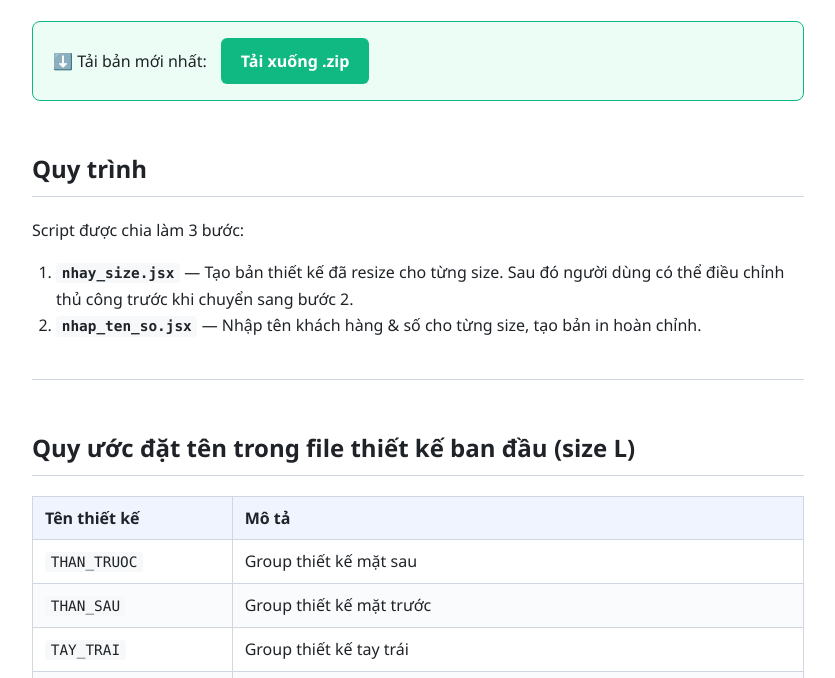
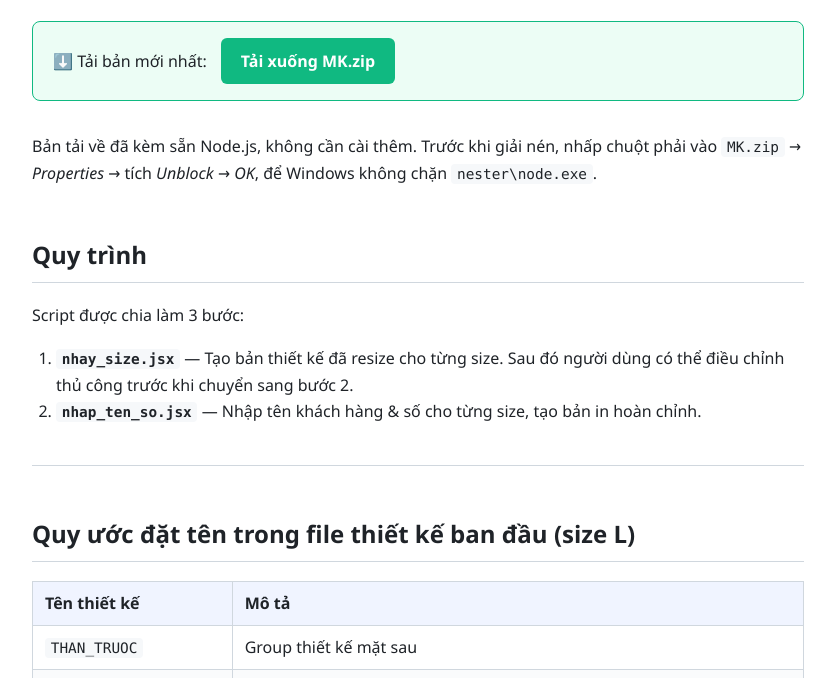
Before and after one commit to xuantien1026/mk, a website: page index.html in a window 1280 px wide. Shown: the part 122-800 px from the top of the page, without its empty margins (222-1057 px from the left). Drawn offline with Linux system fonts and the light colour scheme.

Commit message:
Update download link

```diff
--- a/index.html
+++ b/index.html
@@ -141,8 +141,12 @@
 
   <div class="download-banner">
     <span>⬇️ Tải bản mới nhất:</span>
-    <a href="https://github.com/xuantien1026/mk/archive/refs/heads/main.zip">Tải xuống .zip</a>
+    <a href="https://github.com/xuantien1026/mk/releases/latest/download/MK.zip">Tải xuống MK.zip</a>
   </div>
+
+  <p>Bản tải về đã kèm sẵn Node.js, không cần cài thêm. Trước khi giải nén, nhấp chuột phải vào
+    <code>MK.zip</code> → <em>Properties</em> → tích <em>Unblock</em> → <em>OK</em>, để Windows không chặn
+    <code>nester\node.exe</code>.</p>
 
   <h2>Quy trình</h2>
 
```
